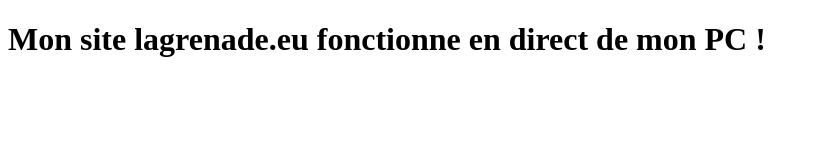
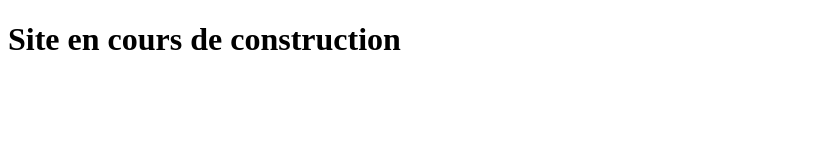
Before and after one commit to Sliferrr/MONSITE, a plain HTML site: page index.html in a window 1280 px wide. Shown: the whole page, without its empty margins (0-818 px from the left). Drawn offline with Linux system fonts and the light colour scheme.

Commit message:
Update index.html for site construction message

```diff
--- a/index.html
+++ b/index.html
@@ -5,6 +5,6 @@
     <title>Famille Lagrenade</title>
 </head>
 <body>
-    <h1>Mon site lagrenade.eu fonctionne en direct de mon PC !</h1>
+    <h1>Site en cours de construction</h1>
 </body>
 </html>
```
